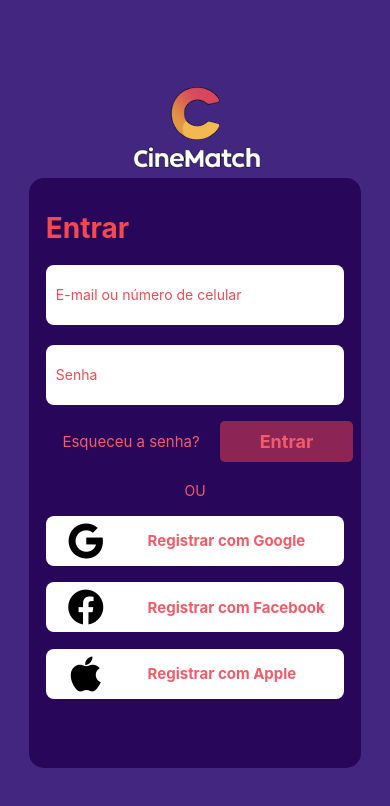
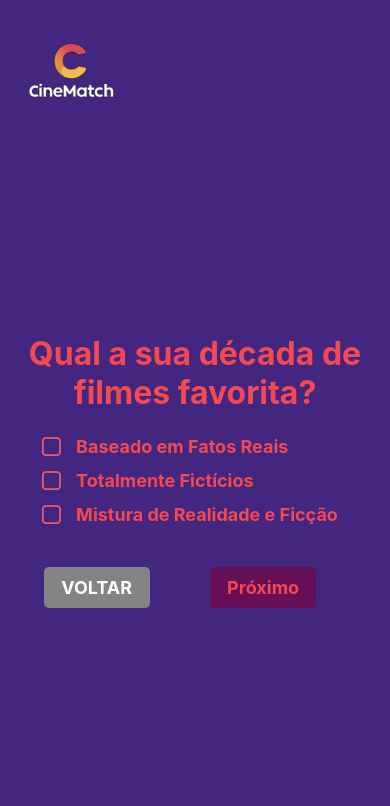
Before and after one commit to Vidottolv/Cinematch_Front, a React Native app in the folder cinematch/: screen /screenthree in a window 390 px wide. Shown: the top 806 px of the page. Built offline with nearby package versions, Linux system fonts and the light colour scheme.

Commit message:
criação screen three e geração das rotas

```diff
--- /dev/null
+++ b/cinematch/pages/quizScreens/screenThree/function.js
@@ -0,0 +1,42 @@
+// MovieGenreSelection.js
+import React, { useState, useEffect } from 'react';
+import { View } from 'react-native';
+import { CheckBox } from 'react-native-elements';
+import styles from '../commonStyle';
+
+const AgeMovieSelection = () => {
+    //#region CONSTS
+    const [selectedAgeMovie, setSelectedAgeMovie] = useState(null);
+    const agemovies = [
+        { label: 'Baseado em Fatos Reais', value: 1 },
+        { label: 'Totalmente Fictícios', value: 2 },
+        { label: 'Mistura de Realidade e Ficção', value: 3 }];
+    const handleCheckboxChange = (value) => {
+        setSelectedAgeMovie(value);
+      };
+    //#endregion
+    useEffect(() => {
+        if (selectedAgeMovie !== null) {
+          console.log('Selected AgeMovie:', selectedAgeMovie);
+        }
+      }, [selectedAgeMovie]);
+
+    return (
+        <View style={styles.checkboxContainer}>
+            {agemovies.map((agemovies) => (
+                <CheckBox
+                    key={agemovies.value}
+                    title={`${agemovies.label}`}
+                    checked={selectedAgeMovie === agemovies.value}
+                    onPress={() => handleCheckboxChange(agemovies.value)}
+                    containerStyle={styles.checkbox}
+                    textStyle={styles.checkboxText}
+                    checkedColor='#F45B69'
+                    uncheckedColor='#F45B69'/>
+            ))}
+      </View>
+    );
+};
+
+
+export default AgeMovieSelection;
--- /dev/null
+++ b/cinematch/pages/quizScreens/screenThree/screen.js
@@ -0,0 +1,44 @@
+import React from 'react';
+import { View, Text, Image, TouchableOpacity } from 'react-native';
+import styles from '../commonStyle';
+import * as Animatable from 'react-native-animatable';
+import { useNavigation } from '@react-navigation/native';
+import MovieGenreSelection from './function';
+
+const QuizScreenThree = () => {
+
+    const navigation = useNavigation()
+    //#region MESSAGES
+        const msgQuestion = 'Qual a sua década de filmes favorita?'
+        const contentScreenQuizStart = ''
+    //#endregion
+
+    return(
+    <Animatable.View
+        animation={'lightSpeedIn'}
+        style={styles.subContainer}>
+        <Image
+            source={require('../../../assets/cinematch_logo.png')}
+            style={styles.logo}/>
+            <View style={styles.mainContainer}>
+                <Text style={styles.title}>{msgQuestion}</Text>
+                {/* <Text style={styles.description}>{contentScreenQuizStart}</Text> */}
+                <MovieGenreSelection />
+                <View style={styles.rowButtonStep}>
+                    <TouchableOpacity
+                        onPress={() => navigation.goBack()}
+                        style={styles.backButton}>
+                        <Text style={styles.backButtonText}>VOLTAR</Text>
+                    </TouchableOpacity>
+                    <View style={{ width:'20%' }}></View>
+                    <TouchableOpacity
+                        style={styles.startButton}>
+                        <Text style={styles.startButtonText}>Próximo</Text>
+                    </TouchableOpacity>
+                </View>
+            </View>
+    </Animatable.View>
+    );
+}
+
+export default QuizScreenThree;
--- a/cinematch/routes/stack.routes.js
+++ b/cinematch/routes/stack.routes.js
@@ -3,6 +3,8 @@
 import StartQuiz from '../pages/startquiz/screen';
 import QuizScreenOne from '../pages/quizScreens/screenOne/screen';
 import { createNativeStackNavigator } from '@react-navigation/native-stack';
+import QuizScreenTwo from '../pages/quizScreens/screenTwo/screen';
+import QuizScreenThree from '../pages/quizScreens/screenThree/screen';
 
 const Stack = createNativeStackNavigator();
 
@@ -14,22 +16,31 @@
             component={Welcome}
             options={{
                 headerShown:false,
-            }}
-            />
+            }}/>
             <Stack.Screen
             name="startquiz"
             component={StartQuiz}
             options={{
                 headerShown:false,
-            }}
-            />
+            }}/>
             <Stack.Screen
             name="screenone"
             component={QuizScreenOne}
             options={{
                 headerShown:false,
-            }}
-            />
+            }}/>
+            <Stack.Screen
+            name="screentwo"
+            component={QuizScreenTwo}
+            options={{
+                headerShown:false,
+            }}/>
+            <Stack.Screen
+            name="screenthree"
+            component={QuizScreenThree}
+            options={{
+                headerShown:false,
+            }}/>
         </Stack.Navigator>
     )
 }
```
